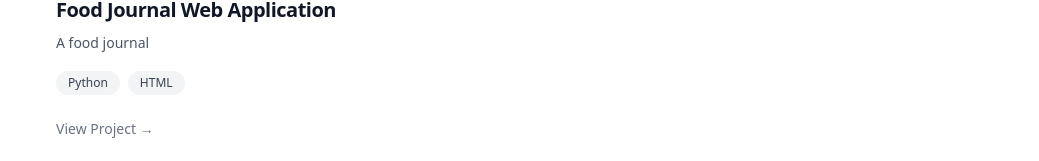
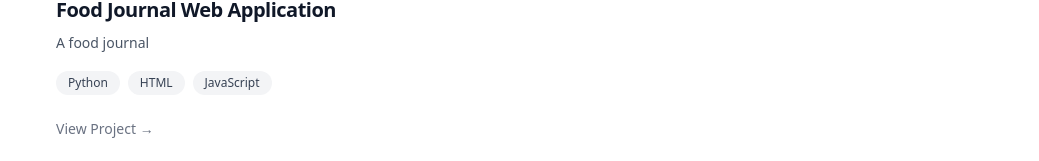
Before and after one commit to raul-martinezbeltran/Personal-Website, a React (Vite) app: page /projects in a window 1280 px wide. Shown: the part 229-390 px from the top of the page, without its empty margins (120-1159 px from the left). Built offline with nearby package versions, Linux system fonts and the light colour scheme.

Commit message:
Added additional content to project information

```diff
--- a/src/Pages/Projects/index.tsx
+++ b/src/Pages/Projects/index.tsx
@@ -21,7 +21,7 @@ export default function Projects() {
             name="Food Journal Web Application"
             description="A food journal"
             link="https://github.com/raul-martinezbeltran/FoodJournal2.0"
-            skills={["Python", "HTML"]}
+            skills={["Python", "HTML", "JavaScript"]}
           />
           <Project
             name="Birds of a Feather Android Application"
```
